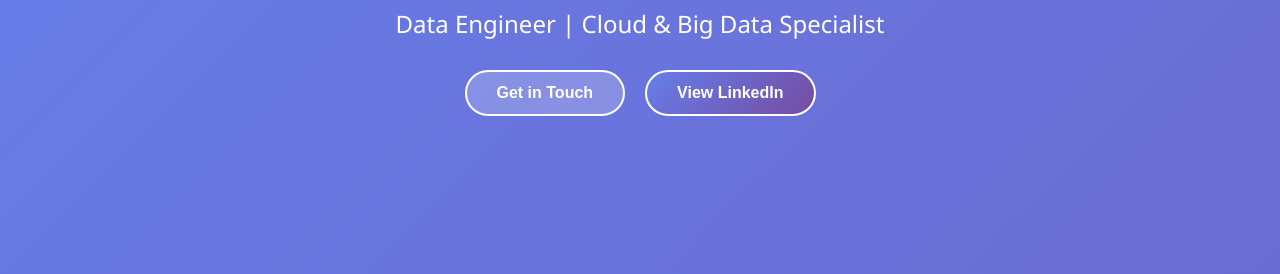
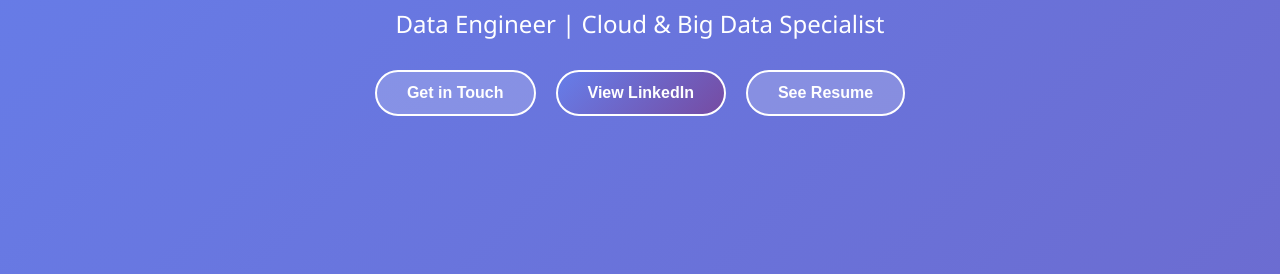
Before and after one commit to theyashvishnoi/InteractiveResume, a plain HTML site: page index.html in a window 1280 px wide. Shown: the part 269-543 px from the top of the page. Drawn offline with Linux system fonts and the light colour scheme.

Commit message:
Update index.html
added resume download button

```diff
--- a/index.html
+++ b/index.html
@@ -1003,6 +1003,7 @@
             <div class="cta-buttons">
                 <button class="btn btn-primary" onclick="scrollToSection('contact')">Get in Touch</button>
                 <button class="btn btn-secondary" onclick="window.open('https://linkedin.com/in/theyashvishnoi', '_blank')">View LinkedIn</button>
+                <button class="btn btn-primary" onclick="window.open('https://1drv.ms/b/c/881ac72a825efbfb/IQC_j4yt_8KaTbrgukSL1OOjAavFKXekQTdGZPuQhh3l9NM?e=PXZlhy', '_blank')">See Resume</button>
             </div>
         </section>
 
```
